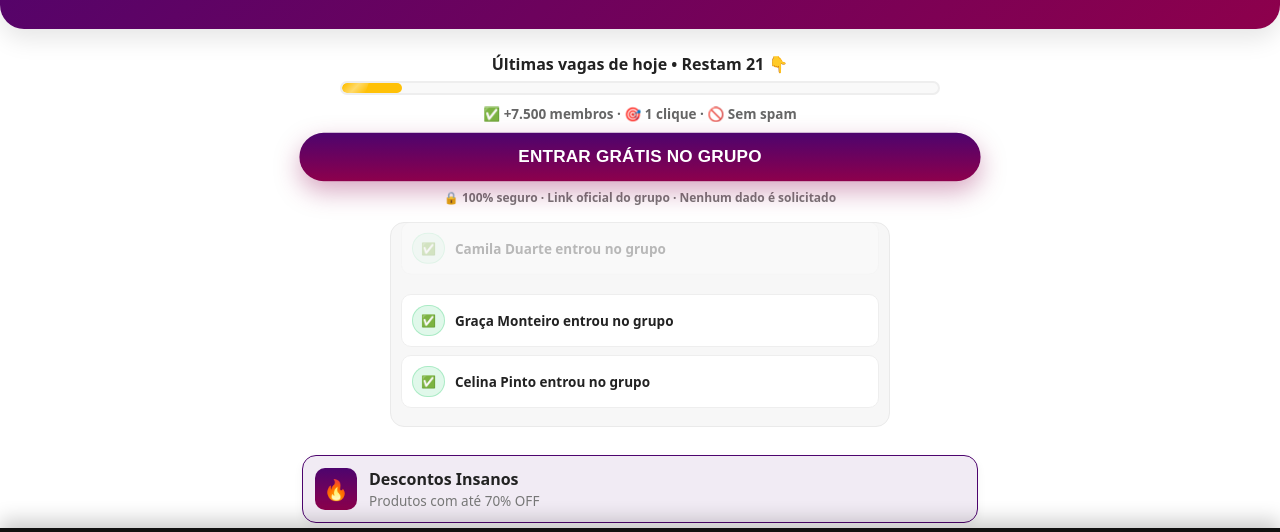
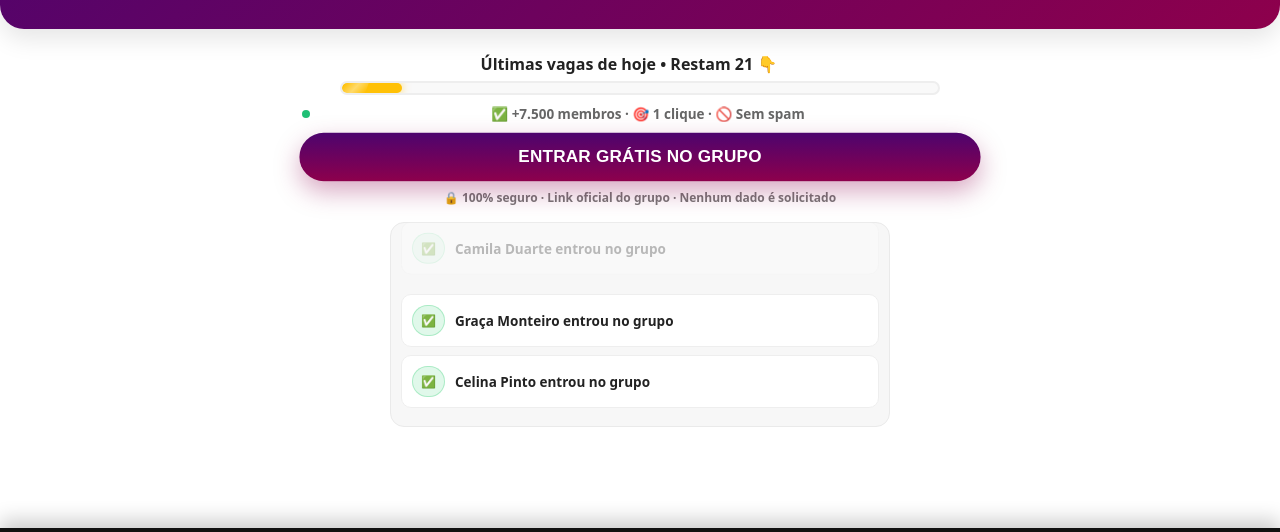
Before and after one commit to sthesxm/universoachadinhos, a plain HTML site: page index.html in a window 1280 px wide. Shown: the part 212-744 px from the top of the page. Drawn offline with Linux system fonts and the light colour scheme.

Commit message:
Update index.html

```diff
--- a/index.html
+++ b/index.html
@@ -97,16 +97,42 @@
       from{left:-40%}
       to{left:110%}
     }
+    /* flash rápido quando atualiza */
+    .bar>.fill.flash {
+      box-shadow:0 0 0 0 rgba(255,193,7,.55), 0 0 12px rgba(255,193,7,.8);
+      animation:flashOut .55s ease-out forwards;
+    }
+    @keyframes flashOut{
+      to { box-shadow:0 0 0 0 rgba(255,193,7,0), 0 0 0 rgba(255,193,7,0); }
+    }
 
     /* Prova social — curta, suave e 1 linha */
     .micro-trust{
       font-size:13.5px;
-      font-weight:700;           /* menos pesado que 900 */
-      color:#666;                /* cinza mais leve */
+      font-weight:700;
+      color:#666;
       margin:8px 0 10px 0;
-      white-space:nowrap;        /* mantém em uma linha no mobile */
+      white-space:nowrap;
       overflow:hidden;
-      text-overflow:ellipsis;    /* se faltar espaço, coloca "..." */
+      text-overflow:ellipsis;
+
+      /* pontinho "ao vivo" */
+      position:relative;
+      padding-left:16px;
+    }
+    .micro-trust::before{
+      content:"";
+      position:absolute; left:0; top:50%;
+      width:8px; height:8px; border-radius:50%;
+      background:#1fbf75;
+      transform:translateY(-50%);
+      box-shadow:0 0 0 0 rgba(31,191,117,.55);
+      animation:dotPulse 1.8s ease-out infinite;
+    }
+    @keyframes dotPulse{
+      0%  { box-shadow:0 0 0 0 rgba(31,191,117,.55); }
+      70% { box-shadow:0 0 0 10px rgba(31,191,117,0); }
+      100%{ box-shadow:0 0 0 0 rgba(31,191,117,0); }
     }
 
     /* CTA */
@@ -122,6 +148,15 @@
       transition:transform .12s ease, opacity .2s ease, filter .2s ease;
     }
     .cta-btn:hover{ filter:brightness(1.1); transform:scale(1.03); }
+
+    /* nudge único */
+    @keyframes nudge {
+      0% { transform:scale(1) }
+      30%{ transform:scale(1.04) translateY(-1px) }
+      60%{ transform:scale(0.995) translateY(0) }
+      100%{ transform:scale(1) }
+    }
+    .cta-btn.nudge-once { animation: nudge .8s ease both; }
 
     @keyframes zoomInCta{
       from{transform:scale(0.9); opacity:0;}
@@ -152,7 +187,7 @@
     @keyframes spin{to{transform:rotate(360deg)}}
     @keyframes pulse{0%,100%{transform:scale(1);}50%{transform:scale(1.06);}}
 
-    /* Efeito de sparkles (sutil) */
+    /* pequenos sparkles */
     .cta-btn:hover::before,
     .cta-btn:hover::after{
       content:"✦";
@@ -167,6 +202,21 @@
       0%{ transform:scale(.6); opacity:0; }
       40%{ transform:scale(1.2); opacity:1; }
       100%{ transform:scale(0.9) translateY(-6px); opacity:0; }
+    }
+
+    /* Reticências animadas nas vagas */
+    #vacancyText .live-dots{
+      display:inline-block; width:18px; text-align:left;
+    }
+    #vacancyText .live-dots::after{
+      content:"…";
+      animation:dots 1.6s steps(4,end) infinite;
+    }
+    @keyframes dots {
+      0% { content:""; }
+      33%{ content:"."; }
+      66%{ content:".."; }
+      100%{ content:"..."; }
     }
 
     /* Trust-line discreta */
@@ -346,6 +396,15 @@
     function updateVacancyUI(){
       const prev = vacancyText.textContent;
       vacancyText.textContent=`Últimas vagas de hoje • Restam ${currentVacancies} 👇`;
+
+      // adiciona reticências animadas uma única vez
+      if(!vacancyText.querySelector('.live-dots')){
+        const dots = document.createElement('span');
+        dots.className = 'live-dots';
+        vacancyText.appendChild(document.createTextNode(' '));
+        vacancyText.appendChild(dots);
+      }
+
       if(prev !== vacancyText.textContent){
         vacancyText.style.transition = 'transform .12s ease';
         vacancyText.style.transform = 'scale(1.08)';
@@ -354,6 +413,11 @@
       const filled=(START_VACANCIES-currentVacancies)/(START_VACANCIES-MIN_VACANCIES);
       const pct=Math.max(0,Math.min(1,filled));
       fillBar.style.inset=`0 ${(1-pct)*100}% 0 0`;
+
+      // brilho rápido na barra a cada atualização
+      fillBar.classList.remove('flash');
+      void fillBar.offsetWidth; // reflow para reiniciar animação
+      fillBar.classList.add('flash');
     }
     function step(){
       if(currentVacancies<=MIN_VACANCIES) return;
@@ -377,20 +441,17 @@
       if(feedEl.children.length>3){ feedEl.removeChild(feedEl.lastChild); }
     }
 
-    // Revela as vantagens ao rolar
-    const io = new IntersectionObserver((entries)=>{
-      entries.forEach(e=>{
-        if(e.isIntersecting){
-          e.target.style.transition='transform .4s ease, opacity .4s ease';
-          e.target.style.transform='translateY(0)';
-          e.target.style.opacity='1';
-          io.unobserve(e.target);
-        }
-      });
-    },{threshold:0.12});
-    document.querySelectorAll('.benefit').forEach(b=> io.observe(b));
+    // haptics sutil ao clicar (mobile)
+    function handleClick(e){
+      if('vibrate' in navigator) navigator.vibrate(15);
+      const btn = e.currentTarget;
+      btn.classList.add('loading');
+      btn.setAttribute('disabled','true');
+      openWhatsAppSmart();
+      setTimeout(()=>{ btn.classList.remove('loading'); btn.removeAttribute('disabled'); }, 4000);
+    }
 
-    // Deep-link para WhatsApp + dedupe (se usar CAPI no futuro)
+    // Deep-link para WhatsApp + dedupe futuro
     function uuidv4(){
       return 'xxxxxxxx-xxxx-4xxx-yxxx-xxxxxxxxxxxx'.replace(/[xy]/g, c => {
         const r = Math.random()*16|0, v = c === 'x' ? r : (r&0x3|0x8);
@@ -417,16 +478,16 @@
       }
       setTimeout(()=>{ window.open(WHATS_LINK, '_blank'); }, 1500);
     }
-    function handleClick(e){
-      const btn = e.currentTarget;
-      btn.classList.add('loading');
-      btn.setAttribute('disabled','true');
-      openWhatsAppSmart();
-      setTimeout(()=>{ btn.classList.remove('loading'); btn.removeAttribute('disabled'); }, 4000);
-    }
 
     document.getElementById('ctaMain').addEventListener('click',handleClick);
     document.getElementById('ctaFooter').addEventListener('click',handleClick);
+
+    // nudge discreto uma vez após 6s (se ainda não clicou)
+    setTimeout(()=>{
+      const btn = document.getElementById('ctaMain');
+      if(!btn.classList.contains('loading')) btn.classList.add('nudge-once');
+      setTimeout(()=> btn.classList.remove('nudge-once'), 1000);
+    }, 6000);
 
     window.addEventListener('load',()=>{
       updateVacancyUI();
```
